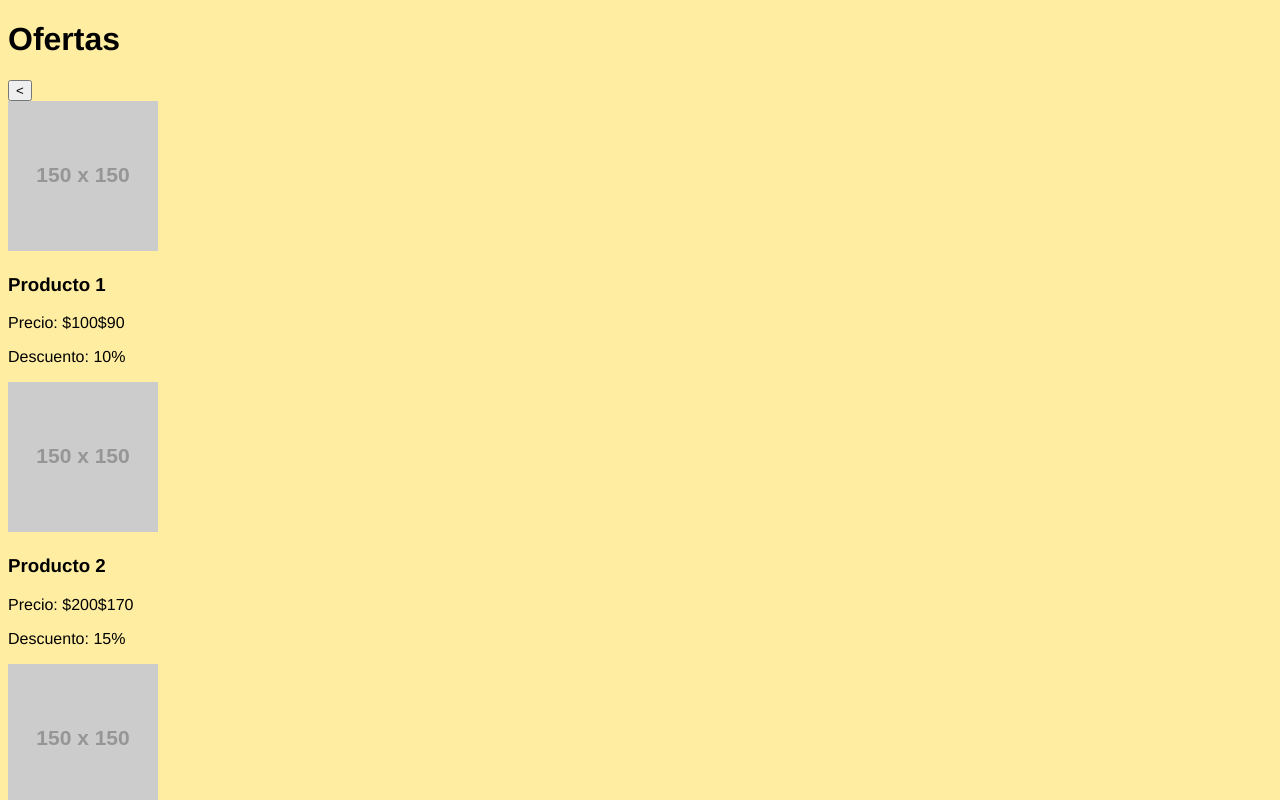
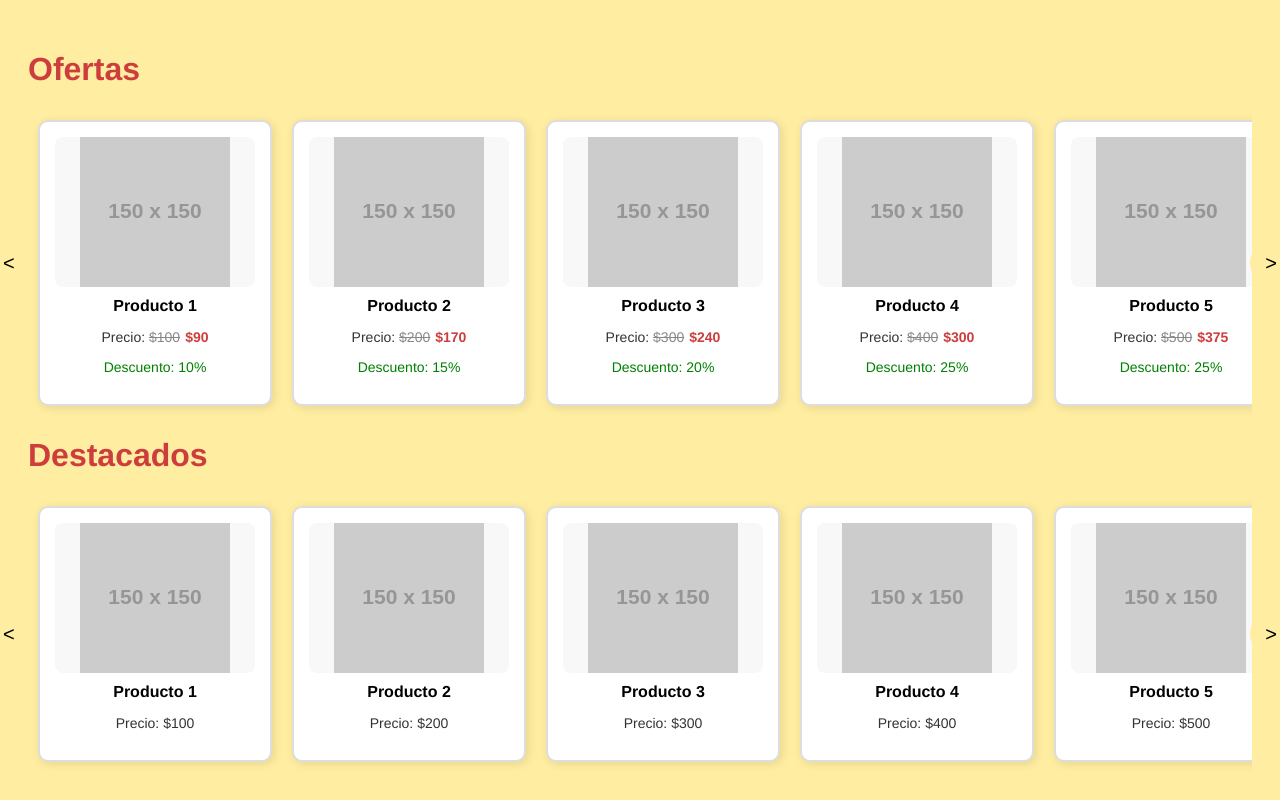
Before and after one commit to JairoLara/FunToys, a Vue app in the folder frontend/: page /products in a window 1280 px wide. Shown: the top 800 px of the page. Built offline with nearby package versions, Linux system fonts and the light colour scheme; the HTML template or start-up script is replaced by a standard one.

Commit message:
ccs en productos

```diff
--- a/frontend/src/views/Products.vue
+++ b/frontend/src/views/Products.vue
@@ -91,3 +91,115 @@
     }
   }
   </script>
+
+<style scoped>
+.titulo {
+  color: #ce3d3d;
+  text-align: start;
+}
+
+.productos-container {
+  text-align: center;
+  padding: 20px;
+  background-color: #ffeda1;
+}
+
+.productos-wrapper {
+  display: flex;
+  align-items: center;
+  justify-content: center;
+  position: relative;
+  max-width: 1420px;
+  margin: auto;
+}
+
+.productos-grid {
+  display: flex;
+  gap: 20px;
+  overflow-x: auto;
+  scroll-behavior: smooth;
+  width: 1400px;
+  white-space: nowrap;
+  padding: 10px;
+}
+
+.productos-grid::-webkit-scrollbar {
+  display: none;
+}
+
+.producto-card {
+  flex: 0 0 auto;
+  width: 200px;
+  padding: 15px;
+  border: 2px solid #ddd;
+  border-radius: 10px;
+  text-align: center;
+  background-color: #fff;
+  box-shadow: 2px 2px 10px rgba(0, 0, 0, 0.1);
+}
+
+.imagen-container {
+  width: 100%;
+  height: 150px;
+  background-color: #f8f8f8;
+  display: flex;
+  align-items: center;
+  justify-content: center;
+  border-radius: 8px;
+  margin-bottom: 10px;
+}
+
+.imagen-container img {
+  max-width: 100%;
+  max-height: 100%;
+}
+
+.nombre {
+  font-size: 16px;
+  font-weight: bold;
+  margin: 5px 0;
+}
+
+.precio {
+  font-size: 14px;
+  color: #333;
+}
+
+.precio-normal {
+  text-decoration: line-through;
+  color: #888;
+  margin-right: 5px;
+}
+
+.precio-descuento {
+  color: #ce3d3d;
+  font-weight: bold;
+}
+
+.descuento {
+  font-size: 14px;
+  color: green;
+}
+
+.scroll-btn {
+  color: black;
+  background-color: #ffeda1;
+  border: none;
+  padding: 10px 15px;
+  font-size: 20px;
+  cursor: pointer;
+  position: absolute;
+  top: 50%;
+  transform: translateY(-50%);
+  border-radius: 50%;
+  z-index: 10;
+}
+
+.left {
+  left: -40px;
+}
+
+.right {
+  right: -40px;
+}
+</style>
```
